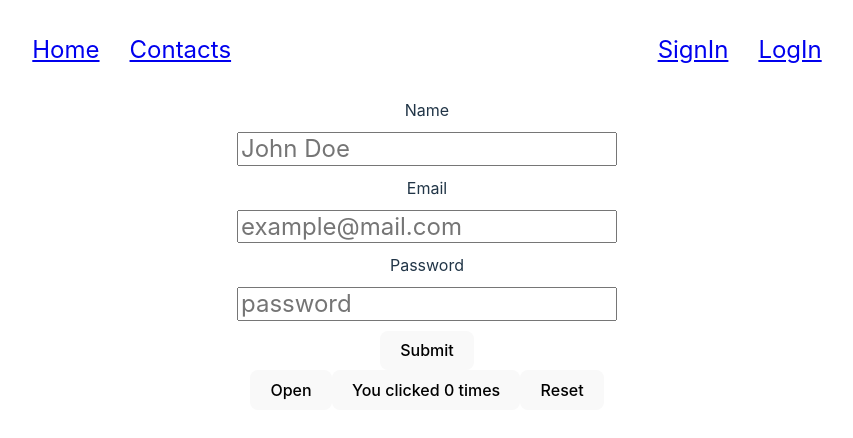
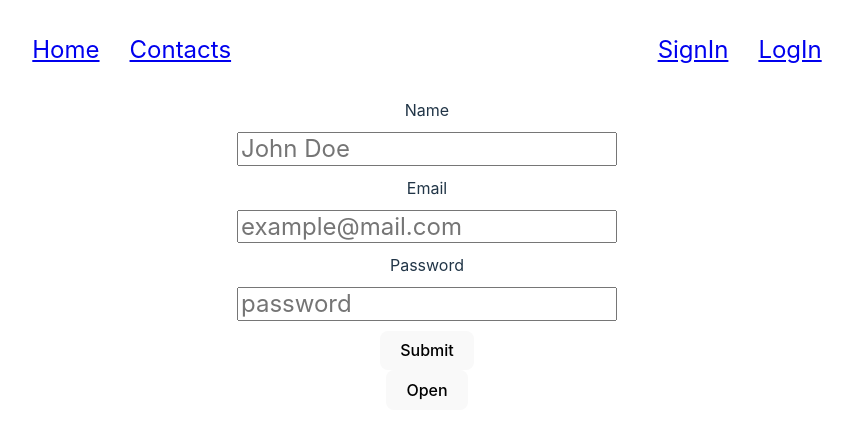
Before and after one commit to Anteycu/goit-react-hw-08, a React (Vite) app: page /signin in a window 1280 px wide. Shown: the top 438 px of the page, without its empty margins (213-1066 px from the left). Built offline with nearby package versions, Linux system fonts and the light colour scheme; no server answers.

Commit message:
add persist

```diff
--- a/package.json
+++ b/package.json
@@ -18,6 +18,7 @@
     "react-dom": "^18.3.1",
     "react-redux": "^9.2.0",
     "react-router-dom": "^7.1.5",
+    "redux-persist": "^6.0.0",
     "yup": "^1.6.1"
   },
   "devDependencies": {
--- a/src/components/App.jsx
+++ b/src/components/App.jsx
@@ -11,17 +11,9 @@ import Modal from "./Modal/Modal";
 
 function App() {
   const [isOpen, setIsOpen] = useState(false);
-  const [clicks, setClicks] = useState(() => {
-    const savedClicks = window.localStorage.getItem("saved-clicks");
-    if (savedClicks !== null) {
-      return Number(savedClicks);
-    }
-    return 0;
-  });
 
   useEffect(() => {
-    window.localStorage.setItem("saved-clicks", clicks);
-  }, [clicks]);
+  }, []);
 
   return (
     <Layout>
@@ -38,10 +30,6 @@ function App() {
           {isOpen ? "Close" : "Open"}
         </button>
         {isOpen && <Modal />}
-        <button onClick={() => setClicks(clicks + 1)}>
-          You clicked {clicks} times
-        </button>
-        <button onClick={() => setClicks(0)}>Reset</button>
       </div>
     </Layout>
   );
--- a/src/main.jsx
+++ b/src/main.jsx
@@ -2,16 +2,19 @@ import React from "react";
 import { createRoot } from "react-dom/client";
 import { Provider } from "react-redux";
 import { BrowserRouter } from "react-router-dom";
-import AppStore from "./redux/store.js";
+import { persistor, store } from "./redux/store.js";
 import "./index.css";
 import App from "./components/App.jsx";
+import { PersistGate } from "redux-persist/integration/react";
 
 createRoot(document.getElementById("root")).render(
   <React.StrictMode>
-    <Provider store={AppStore}>
-      <BrowserRouter>
-        <App />
-      </BrowserRouter>
+    <Provider store={store}>
+      <PersistGate loading={null} persistor={persistor}>
+        <BrowserRouter>
+          <App />
+        </BrowserRouter>
+      </PersistGate>
     </Provider>
   </React.StrictMode>
 );
--- a/src/redux/store.js
+++ b/src/redux/store.js
@@ -2,14 +2,22 @@ import { configureStore } from "@reduxjs/toolkit";
 import authReducer from "./auth/slice";
 import filterReducer from "./filter/slice";
 import contactsReducer from "./contacts/slice";
+import storage from "redux-persist/lib/storage";
+import { persistStore, persistReducer } from "redux-persist";
 
-const AppStore = configureStore({
+const persistConfig = {
+  key: "auth",
+  storage,
+  whitelist: ["token"],
+};
+
+export const store = configureStore({
   reducer: {
-    auth: authReducer,
+    auth: persistReducer(persistConfig, authReducer),
     contacts: contactsReducer,
     filter: filterReducer,
   },
   // middleware: (getDefaultMiddleware) => getDefaultMiddleware(),
 });
 
-export default AppStore;
+export const persistor = persistStore(store);
```
Also changed, not shown: 1 other file (tests, documents, lock files or other folders).
